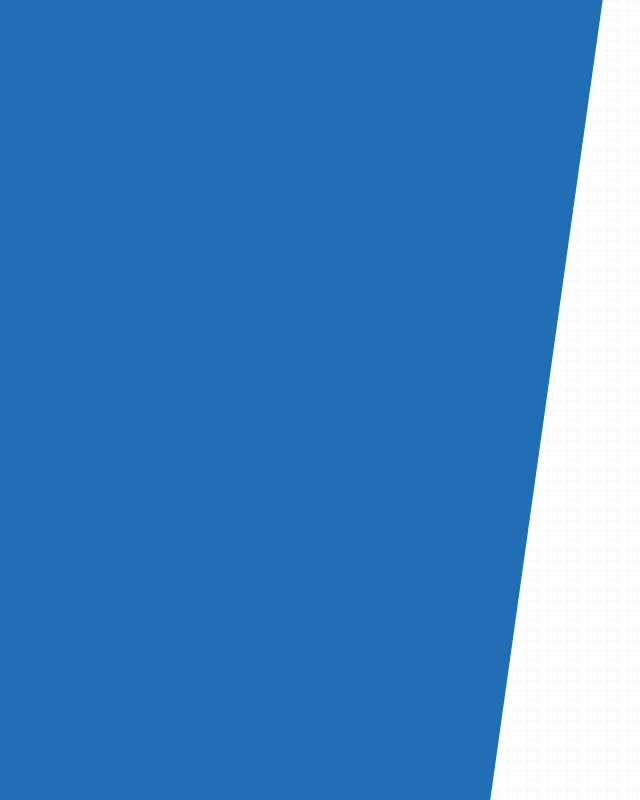
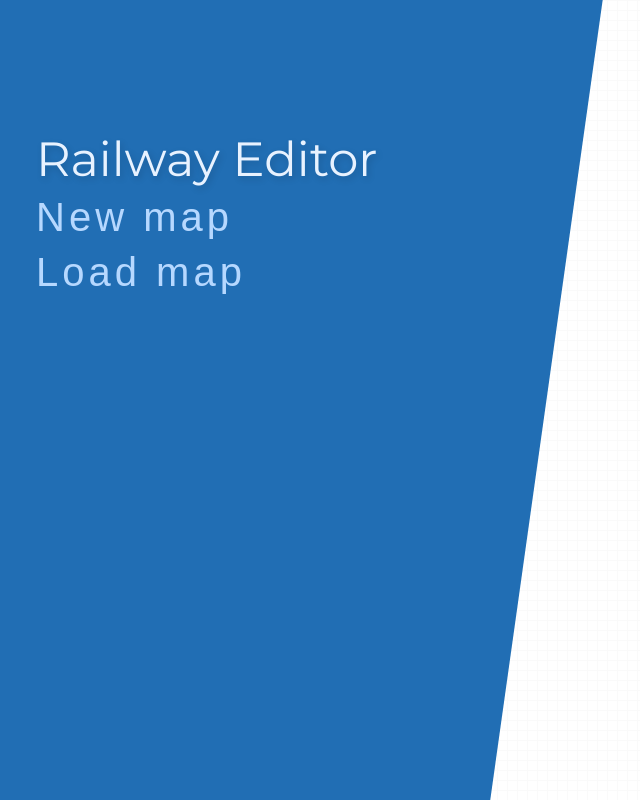
Before and after one commit to MatthieuJnon/railway-editor, a React (Create React App) app: page / in a window 1280 px wide. Shown: the top 800 px of the page, without its empty margins (33-673 px from the left). Built offline with nearby package versions, Linux system fonts and the light colour scheme.

Commit message:
added menu

```diff
--- a/src/components/StartMenu/index.js
+++ b/src/components/StartMenu/index.js
@@ -2,18 +2,56 @@ import React, { Component } from 'react'
 import styled from 'styled-components'
 
 const Background = styled.div`
-  height: 200vh;
+  height: 120vh;
   width: 55vw;
   transform: rotate(8deg);
   background-color: ${props => props.theme.primary};
   position: absolute;
-  top: -50vh;
+  top: -10vh;
   left: -10vw;
+`
+
+const Title = styled.h1`
+  color: ${props => props.theme.textPrimary};
+  font-weight: 900;
+  position: absolute;
+  top: 130px;
+  left: 69px;
+  font-size: 3rem;
+  text-shadow: 2px 3px 7px rgba(0, 0, 0, 0.15);
+`
+
+const MenuButton = styled.button`
+  color: ${props => props.theme.textSecondary};
+  font-weight: 400;
+  position: absolute;
+  left: 69px;
+  font-size: 2.5rem;
+  padding: 0;
+  letter-spacing: 0.1em;
+  border: none;
+  background: none;
+`
+
+const NewMap = styled(MenuButton)`
+  top: 195px;
+`
+
+const LoadMap = styled(MenuButton)`
+  top: 250px;
 `
 
 class MainMenu extends Component {
   render() {
-    return <Background />
+    return (
+      <React.Fragment>
+        <Background />
+
+        <Title>Railway Editor</Title>
+        <NewMap>New map</NewMap>
+        <LoadMap>Load map</LoadMap>
+      </React.Fragment>
+    )
   }
 }
 
--- a/src/res/stylesheet/main.css
+++ b/src/res/stylesheet/main.css
@@ -1,3 +1,15 @@
+@font-face {
+  font-family: 'Montserrat';
+  font-weight: 400;
+  src: url('../fonts/Montserrat-Black.ttf') format('truetype');
+}
+
+@font-face {
+  font-family: 'Montserrat';
+  font-weight: 900;
+  src: url('../fonts/Montserrat-Regular.ttf') format('truetype');
+}
+
 html, body, p, ol, ul, li, dl, dt, dd, blockquote, figure, fieldset, legend, textarea, pre, iframe, hr, h1, h2, h3, h4, h5, h6 {
   margin: 0;
   padding: 0
@@ -42,13 +54,3 @@ td, th {
   padding: 0;
   text-align: left
 }
-
-@font-face {
-  font-family: 'MontserratBlack';
-  src: url('../fonts/Montserrat-Black.ttf') format('ttf');
-}
-
-@font-face {
-  font-family: 'MontserratRegular';
-  src: url('../fonts/Montserrat-Regular.ttf') format('ttf');
-}
--- a/src/theme/globalStyle.js
+++ b/src/theme/globalStyle.js
@@ -7,6 +7,8 @@ export default createGlobalStyle`
       props.theme.backgroundColor} 1px, transparent 1px),
       linear-gradient(to bottom, ${props =>
         props.theme.backgroundColor} 1px, transparent 1px);
+    font-family: ${props => props.theme.fontFamily};
+    user-select: none;
   }
 `
 export const theme = {
@@ -14,5 +16,5 @@ export const theme = {
   textPrimary: '#e8f2ff',
   textSecondary: '#b6d8ff',
   backgroundColor: '#fafafa',
-  fontFamily: 'MontserratRegular',
+  fontFamily: 'Montserrat',
 }
```
